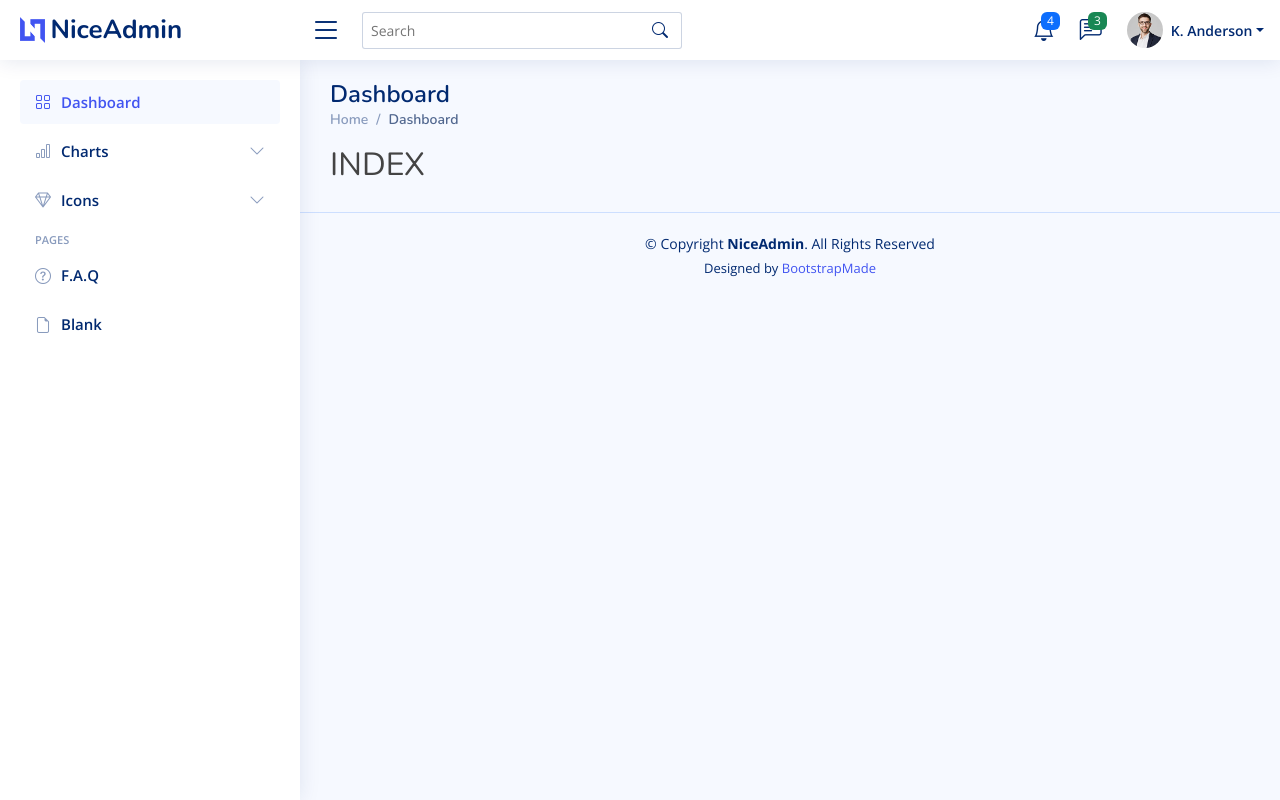
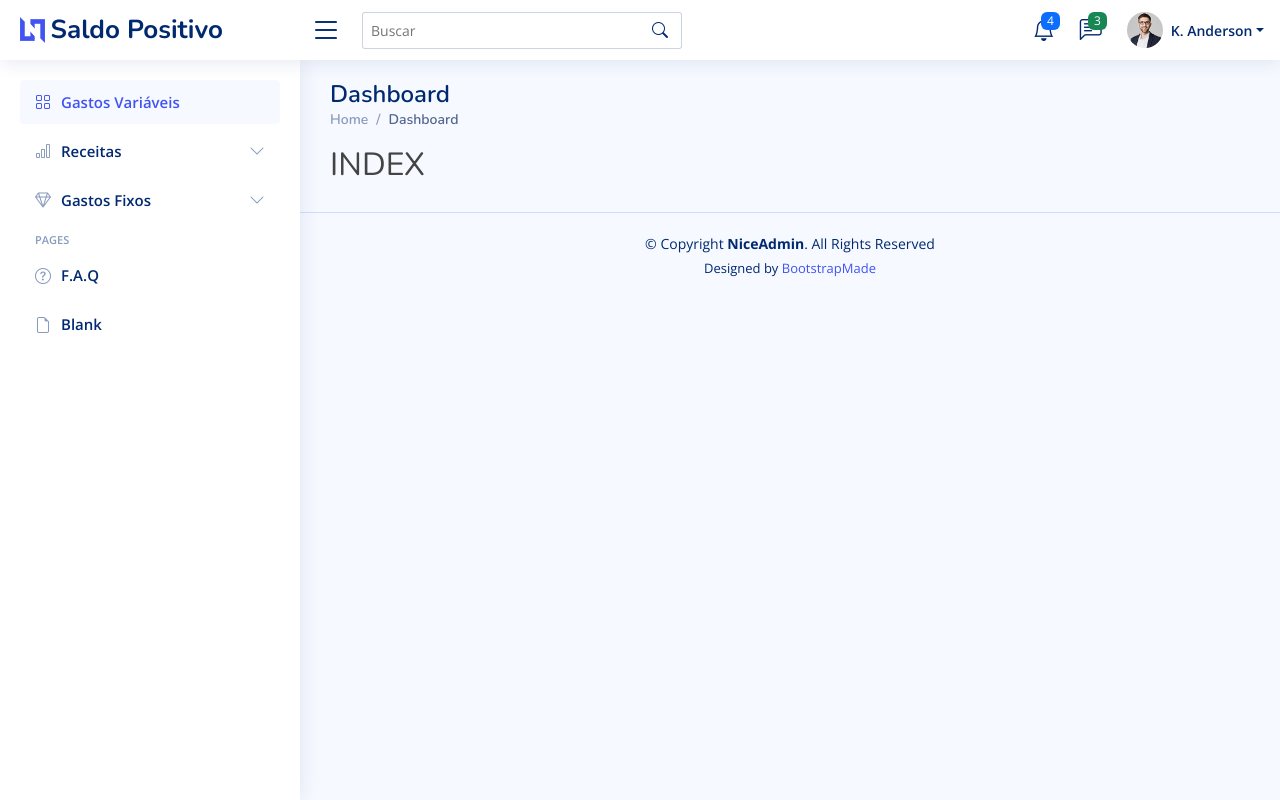
Before and after one commit to lucbergamo/flask_saldopositivo, a Flask app: page / in a window 1280 px wide. Run offline with Flask 3, Linux system fonts and the light colour scheme; some libraries are stand-ins or nearby versions.

Commit message:
inclusão de arquivos html

```diff
--- a/app.py
+++ b/app.py
@@ -7,5 +7,9 @@ app = Flask(__name__)
 def index():
     return render_template('index.html')
 
+@app.route('/gastos_var')
+def gastos_var():
+    return render_template('gastos_var.html')
+
 if __name__ == "__main__":
     app.run(debug=True)
--- a/templates/index.html
+++ b/templates/index.html
@@ -1,6 +1,23 @@
 {% extends 'modelo.html' %}
 {% block conteudo %}
+<main id="main" class="main">
+    <div class="pagetitle">
+      <h1>Dashboard</h1>
+      <nav>
+        <ol class="breadcrumb">
+          <li class="breadcrumb-item"><a href="index.html">Home</a></li>
+          <li class="breadcrumb-item active">Dashboard</li>
+        </ol>
+      </nav>
+    </div><!-- End Page Title -->
 
-<h2>INDEX</h2>
+    <section class="section dashboard">
+      <div class="row">
+
+
+        <h2>INDEX</h2>
+        </div>
+    </section>
+</main><!-- End #main -->
 
 {% endblock %}
--- a/templates/modelo.html
+++ b/templates/modelo.html
@@ -46,16 +46,16 @@
   <header id="header" class="header fixed-top d-flex align-items-center">
 
     <div class="d-flex align-items-center justify-content-between">
-      <a href="index.html" class="logo d-flex align-items-center">
+      <a href="{{url_for ('index')}}" class="logo d-flex align-items-center">
         <img src="assets/img/logo.png" alt="">
-        <span class="d-none d-lg-block">NiceAdmin</span>
+        <span class="d-none d-lg-block">Saldo Positivo</span>
       </a>
       <i class="bi bi-list toggle-sidebar-btn"></i>
     </div><!-- End Logo -->
 
     <div class="search-bar">
       <form class="search-form d-flex align-items-center" method="POST" action="#">
-        <input type="text" name="query" placeholder="Search" title="Enter search keyword">
+        <input type="text" name="query" placeholder="Buscar" title="Enter search keyword">
         <button type="submit" title="Search"><i class="bi bi-search"></i></button>
       </form>
     </div><!-- End Search Bar -->
@@ -277,15 +277,15 @@
     <ul class="sidebar-nav" id="sidebar-nav">
 
       <li class="nav-item">
-        <a class="nav-link " href="index.html">
-          <i class="bi bi-grid"></i>
-          <span>Dashboard</span>
+        <a class="nav-link " href="{{url_for('gastos_var')}}">
+          <i class="bi bi-grid" ></i>
+          <span>Gastos Variáveis</span>
         </a>
       </li><!-- End Dashboard Nav -->
 
       <li class="nav-item">
         <a class="nav-link collapsed" data-bs-target="#charts-nav" data-bs-toggle="collapse" href="#">
-          <i class="bi bi-bar-chart"></i><span>Charts</span><i class="bi bi-chevron-down ms-auto"></i>
+          <i class="bi bi-bar-chart"></i><span>Receitas</span><i class="bi bi-chevron-down ms-auto"></i>
         </a>
         <ul id="charts-nav" class="nav-content collapse " data-bs-parent="#sidebar-nav">
           <li>
@@ -308,7 +308,7 @@
 
       <li class="nav-item">
         <a class="nav-link collapsed" data-bs-target="#icons-nav" data-bs-toggle="collapse" href="#">
-          <i class="bi bi-gem"></i><span>Icons</span><i class="bi bi-chevron-down ms-auto"></i>
+          <i class="bi bi-gem"></i><span>Gastos Fixos</span><i class="bi bi-chevron-down ms-auto"></i>
         </a>
         <ul id="icons-nav" class="nav-content collapse " data-bs-parent="#sidebar-nav">
           <li>
@@ -349,30 +349,10 @@
 
   </aside><!-- End Sidebar-->
 
-  <main id="main" class="main">
-
-    <div class="pagetitle">
-      <h1>Dashboard</h1>
-      <nav>
-        <ol class="breadcrumb">
-          <li class="breadcrumb-item"><a href="index.html">Home</a></li>
-          <li class="breadcrumb-item active">Dashboard</li>
-        </ol>
-      </nav>
-    </div><!-- End Page Title -->
-
-    <section class="section dashboard">
-      <div class="row">
-
 
         <!-- Conteúdo -->
          {% block conteudo %}
          {% endblock %}
-
-      </div>
-    </section>
-
-  </main><!-- End #main -->
 
   <!-- ======= Footer ======= -->
   <footer id="footer" class="footer">
```
